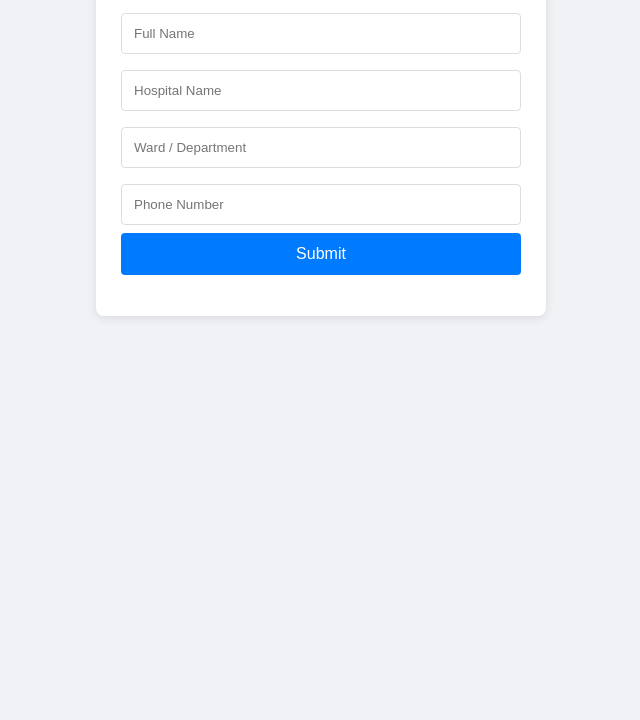
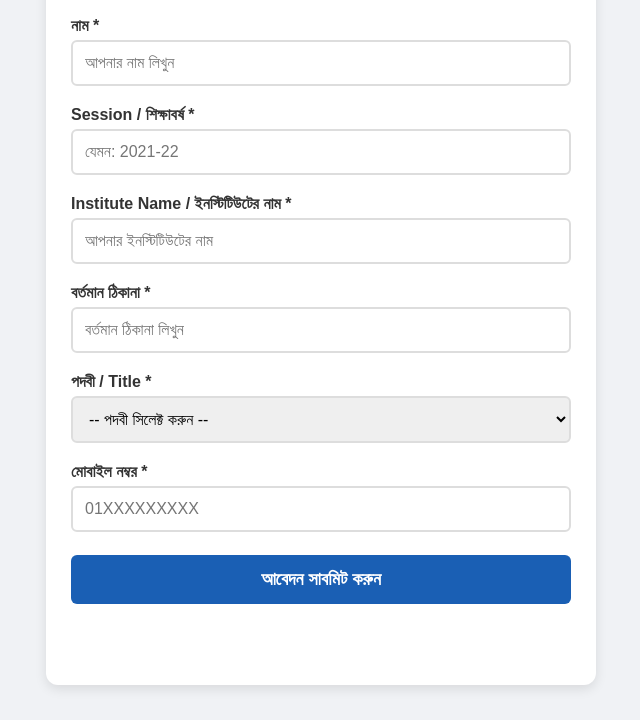
Before and after one commit to nirupondewan54-design/Nursing-Network-, a plain HTML site: page index.html in a window 1280 px wide. Shown: the part 116-836 px from the top of the page, without its empty margins (319-959 px from the left). Before the commit the page ends 800 px from the top, so only its background shows below. Drawn offline with nearby package versions, Linux system fonts and the light colour scheme.

Commit message:
Update index.html

```diff
--- a/index.html
+++ b/index.html
@@ -1,29 +1,108 @@
 <!DOCTYPE html>
-<html lang="en">
+<html lang="bn">
 <head>
   <meta charset="UTF-8">
   <meta name="viewport" content="width=device-width, initial-scale=1.0">
-  <title>Nursing Registration</title>
+  <title>কমিটি সদস্য নিবন্ধন ফর্ম</title>
   <script type="text/javascript" src="https://cdn.jsdelivr.net/npm/@emailjs/browser@4/dist/email.min.js"></script>
   <style>
-    body { font-family: Arial, sans-serif; background: #f0f2f5; padding: 20px; }
-    .container { max-width: 400px; margin: auto; background: white; padding: 25px; border-radius: 8px; box-shadow: 0 2px 10px rgba(0,0,0,0.1); }
-    h2 { text-align: center; color: #333; }
-    input { width: 100%; padding: 12px; margin: 8px 0; border: 1px solid #ddd; border-radius: 4px; box-sizing: border-box; }
-    button { width: 100%; padding: 12px; background: #007bff; color: white; border: none; border-radius: 4px; font-size: 16px; cursor: pointer; }
+    body {
+      font-family: 'SolaimanLipi', 'Nirmala UI', Arial, sans-serif;
+      background: #f0f2f5;
+      padding: 15px;
+      margin: 0;
+    }
+    .container {
+      max-width: 500px;
+      margin: 20px auto;
+      background: white;
+      padding: 25px;
+      border-radius: 12px;
+      box-shadow: 0 4px 12px rgba(0,0,0,0.1);
+    }
+    h2 {
+      text-align: center;
+      color: #1a5fb4;
+      margin-bottom: 25px;
+      font-size: 24px;
+    }
+    label {
+      font-weight: 600;
+      color: #333;
+      display: block;
+      margin-top: 12px;
+      margin-bottom: 5px;
+    }
+    input, select {
+      width: 100%;
+      padding: 12px;
+      margin-bottom: 8px;
+      border: 2px solid #ddd;
+      border-radius: 6px;
+      box-sizing: border-box;
+      font-size: 16px;
+    }
+    button {
+      width: 100%;
+      padding: 14px;
+      background: #1a5fb4;
+      color: white;
+      border: none;
+      border-radius: 6px;
+      font-size: 18px;
+      font-weight: bold;
+      cursor: pointer;
+      margin-top: 15px;
+    }
     button:disabled { background: #6c757d; }
-    #msg { text-align: center; margin-top: 15px; font-weight: bold; }
+    #msg {
+      text-align: center;
+      margin-top: 20px;
+      font-weight: bold;
+      font-size: 16px;
+      padding: 10px;
+      border-radius: 6px;
+    }
+    .success { color: #0a3622; background: #d1e7dd; }
+    .error { color: #58151c; background: #f8d7da; }
   </style>
 </head>
 <body>
   <div class="container">
-    <h2>Nursing Registration</h2>
+    <h2>কমিটি সদস্য নিবন্ধন</h2>
     <form id="nurse-form">
-      <input type="text" name="from_name" placeholder="Full Name" required>
-      <input type="text" name="hospital" placeholder="Hospital Name" required>
-      <input type="text" name="ward" placeholder="Ward / Department" required>
-      <input type="tel" name="phone" placeholder="Phone Number" required>
-      <button type="submit" id="submit-btn">Submit</button>
+      <label>নাম *</label>
+      <input type="text" name="from_name" placeholder="আপনার নাম লিখুন" required>
+
+      <label>Session / শিক্ষাবর্ষ *</label>
+      <input type="text" name="session" placeholder="যেমন: 2021-22" required>
+
+      <label>Institute Name / ইনস্টিটিউটের নাম *</label>
+      <input type="text" name="institute" placeholder="আপনার ইনস্টিটিউটের নাম" required>
+
+      <label>বর্তমান ঠিকানা *</label>
+      <input type="text" name="address" placeholder="বর্তমান ঠিকানা লিখুন" required>
+
+      <label>পদবী / Title *</label>
+      <select name="title" required>
+        <option value="">-- পদবী সিলেক্ট করুন --</option>
+        <option value="সভাপতি">সভাপতি</option>
+        <option value="সহ-সভাপতি">সহ-সভাপতি</option>
+        <option value="সাধারণ সম্পাদক">সাধারণ সম্পাদক</option>
+        <option value="সহ-সাধারণ সম্পাদক">সহ-সাধারণ সম্পাদক</option>
+        <option value="এক্সটার্নাল কো-অর্ডিনেটর">এক্সটার্নাল কো-অর্ডিনেটর</option>
+        <option value="সাংগঠনিক সম্পাদক">সাংগঠনিক সম্পাদক</option>
+        <option value="সহ-সাংগঠনিক সম্পাদক">সহ-সাংগঠনিক সম্পাদক</option>
+        <option value="প্রধান কার্যনির্বাহী">প্রধান কার্যনির্বাহী</option>
+        <option value="সহকারী কার্যনির্বাহী">সহকারী কার্যনির্বাহী</option>
+        <option value="কার্যনির্বাহী সদস্য">কার্যনির্বাহী সদস্য</option>
+        <option value="সাধারণ সদস্য">সাধারণ সদস্য</option>
+      </select>
+
+      <label>মোবাইল নম্বর *</label>
+      <input type="tel" name="phone" placeholder="01XXXXXXXXX" required>
+
+      <button type="submit" id="submit-btn">আবেদন সাবমিট করুন</button>
     </form>
     <p id="msg"></p>
   </div>
@@ -39,23 +118,24 @@
       const btn = document.getElementById('submit-btn');
       const msg = document.getElementById('msg');
       btn.disabled = true;
-      btn.textContent = 'Sending...';
+      btn.textContent = 'পাঠানো হচ্ছে...';
       msg.textContent = '';
+      msg.className = '';
 
       emailjs.sendForm('service_12y80pn', 'template_raxe4nf', this)
         .then(function() {
-          msg.style.color = 'green';
-          msg.textContent = 'Registration sent successfully!';
+          msg.className = 'success';
+          msg.textContent = 'আপনার আবেদন সফলভাবে পাঠানো হয়েছে!';
           document.getElementById('nurse-form').reset();
         }, function(error) {
-          msg.style.color = 'red';
-          msg.textContent = 'Failed to send. Try again.';
+          msg.className = 'error';
+          msg.textContent = 'দুঃখিত! পাঠানো যায়নি। আবার চেষ্টা করুন।';
         })
         .finally(function() {
           btn.disabled = false;
-          btn.textContent = 'Submit';
+          btn.textContent = 'আবেদন সাবমিট করুন';
         });
     });
   </script>
 </body>
-  </html>
+</html>
```
